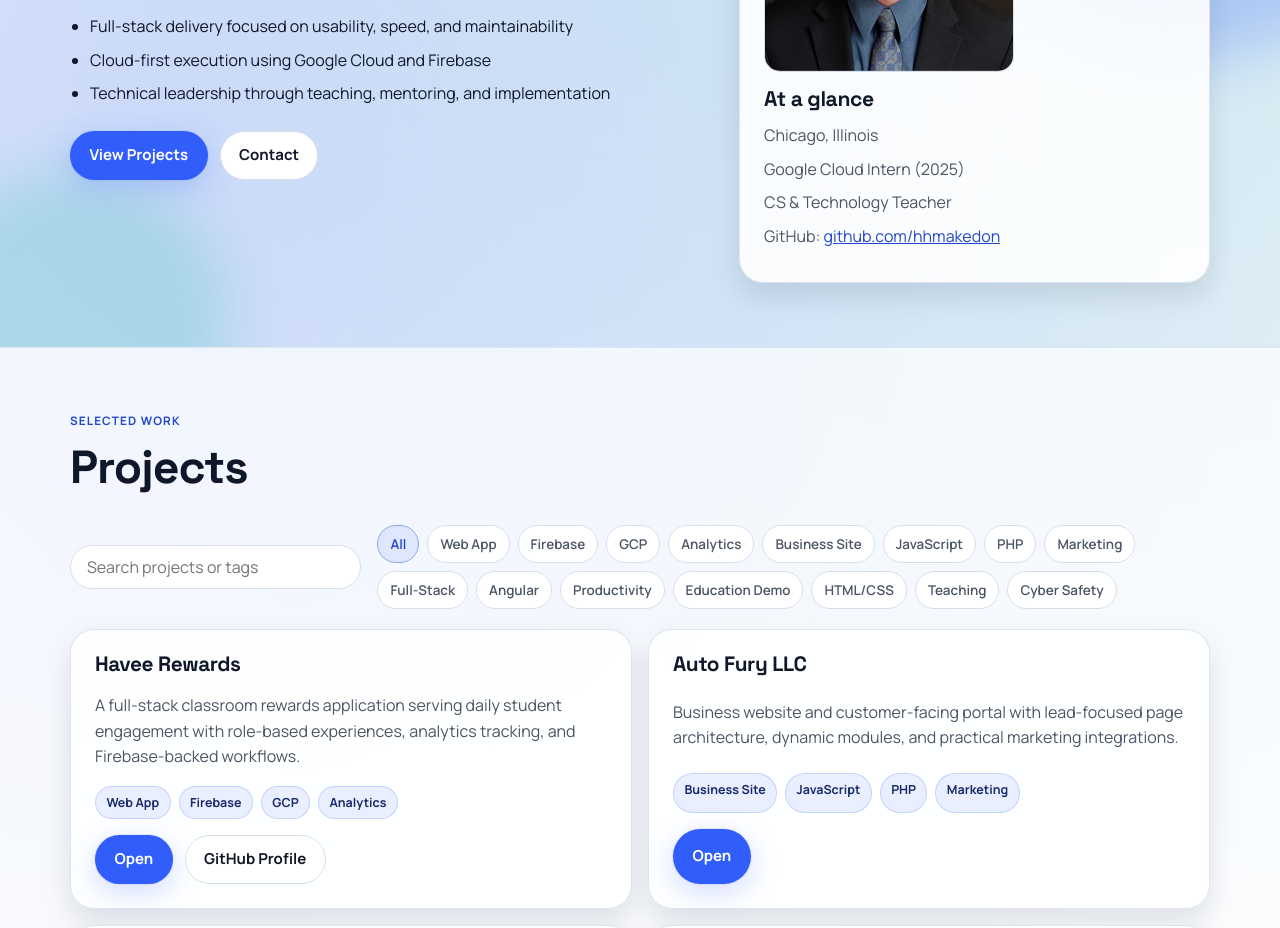
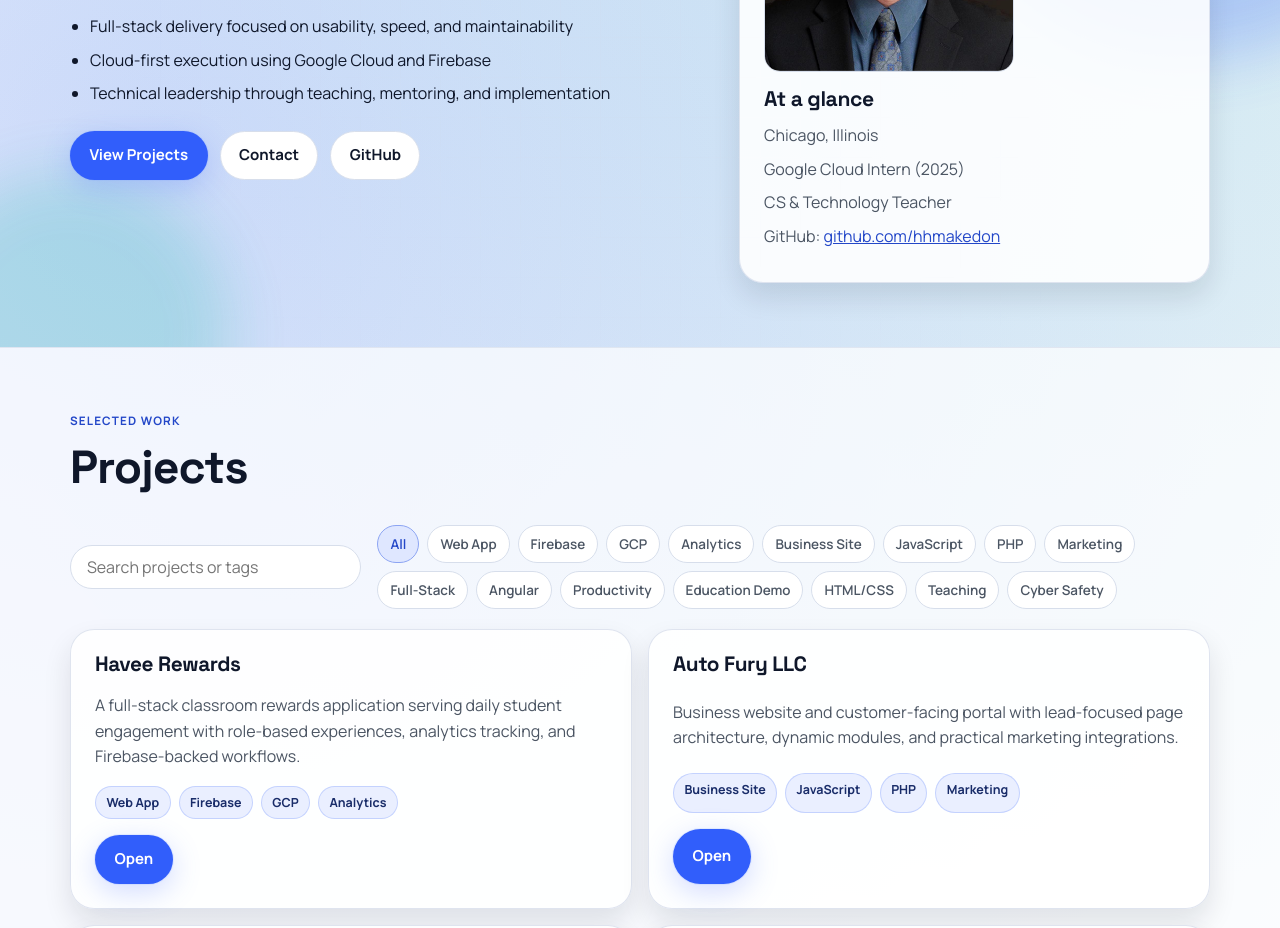
Before and after one commit to hhmakedon/makedon, a React (Vite) app: page / in a window 1280 px wide. Shown: the part 360-1288 px from the top of the page. Built offline with nearby package versions, Linux system fonts and the light colour scheme.

Commit message:
Adjust GitHub link placement in hero and projects

```diff
--- a/src/data/siteContent.ts
+++ b/src/data/siteContent.ts
@@ -15,9 +15,7 @@
     description:
       'A full-stack classroom rewards application serving daily student engagement with role-based experiences, analytics tracking, and Firebase-backed workflows.',
     tags: ['Web App', 'Firebase', 'GCP', 'Analytics'],
-    liveUrl: 'https://haveerewards.web.app/',
-    secondaryUrl: 'https://github.com/hhmakedon',
-    secondaryLabel: 'GitHub Profile'
+    liveUrl: 'https://haveerewards.web.app/'
   },
   {
     title: 'Auto Fury LLC',
--- a/src/sections/HeroSection.tsx
+++ b/src/sections/HeroSection.tsx
@@ -28,6 +28,9 @@
             <a className="btn btn-secondary" href="#contact">
               Contact
             </a>
+            <a className="btn btn-secondary" href="https://github.com/hhmakedon" target="_blank" rel="noreferrer">
+              GitHub
+            </a>
           </div>
         </div>
 
```
